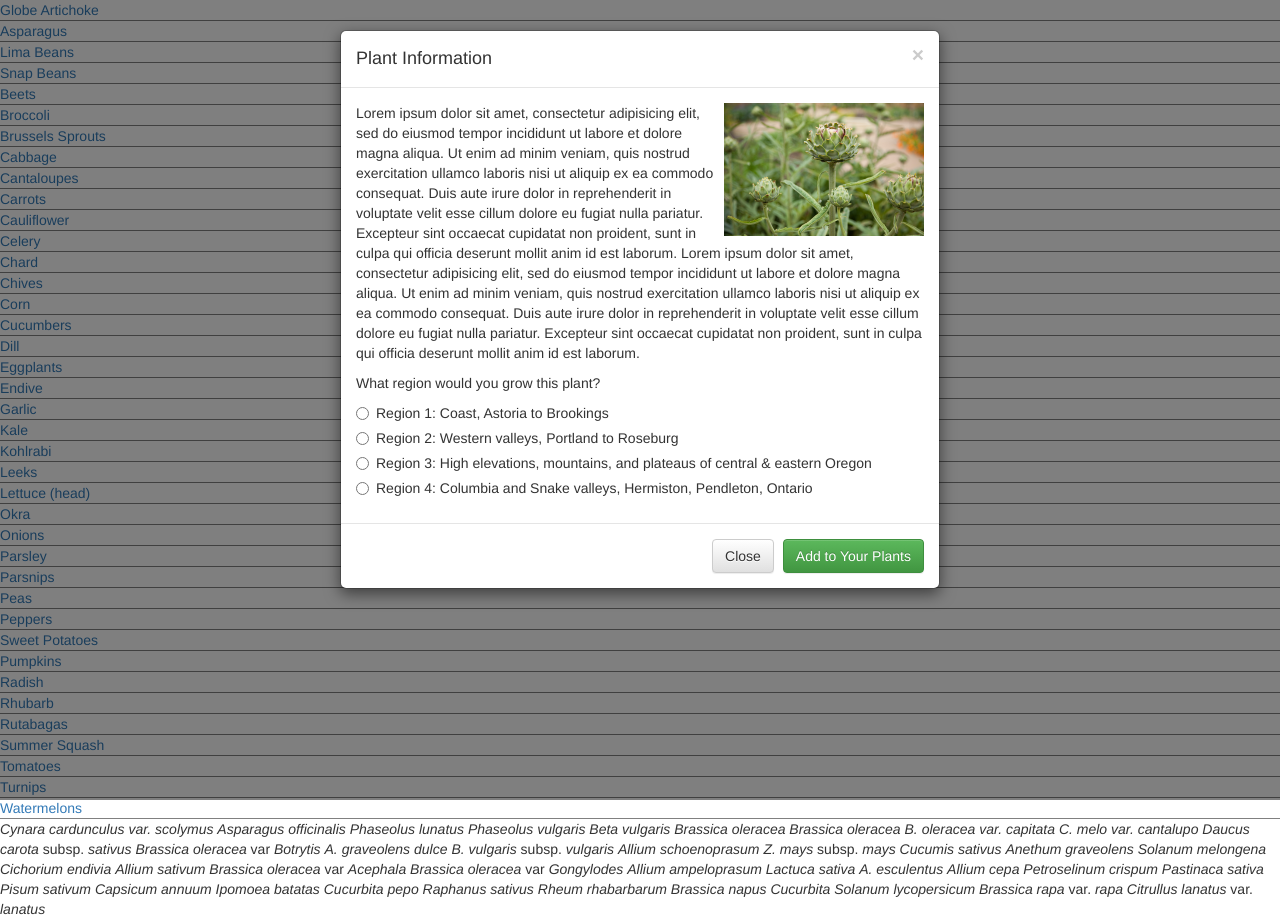
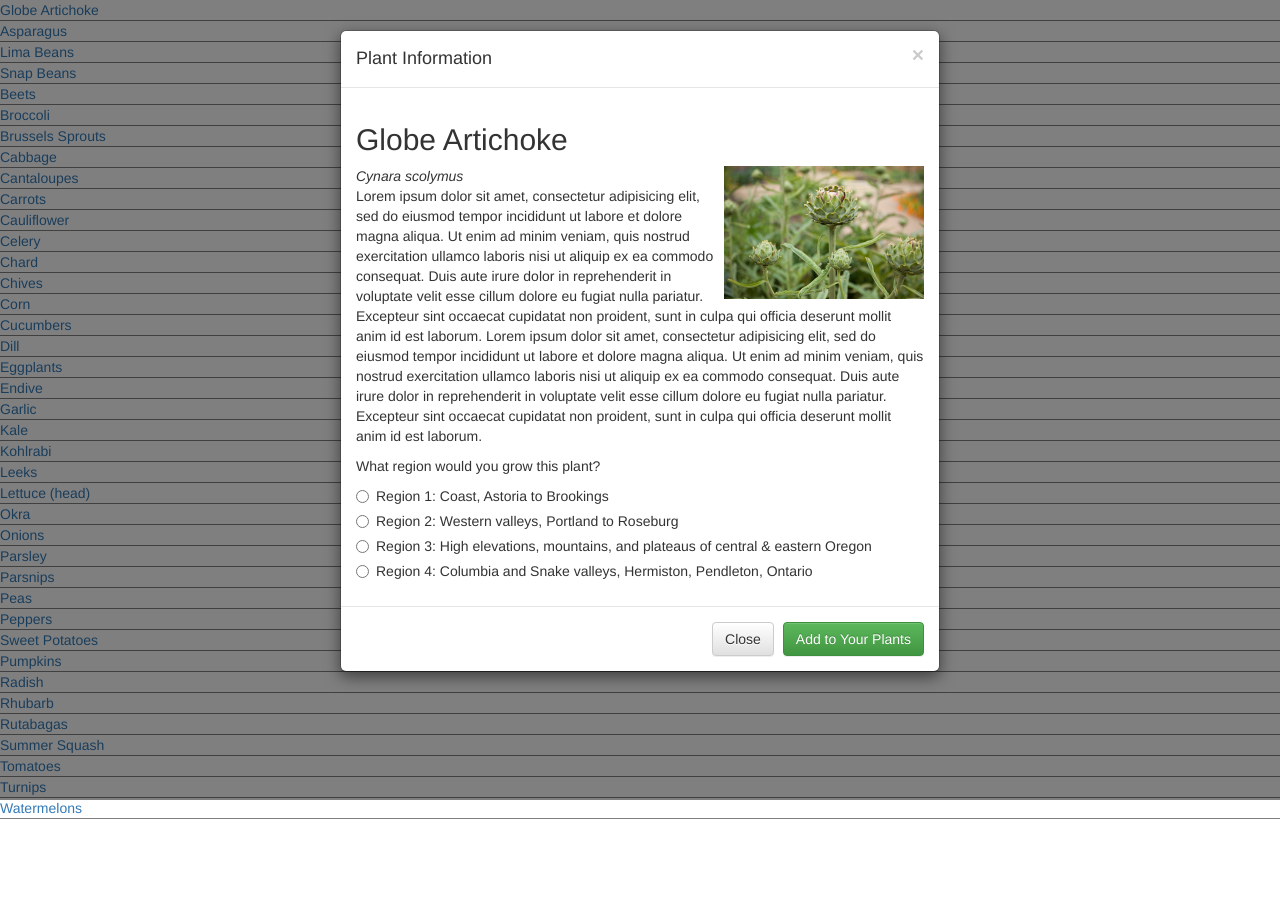
Before and after one commit to gracielundell/GreenThumb, a plain HTML site: page plants.html in a window 1280 px wide. Both pictures are taken after a click on the link "Globe Artichoke". After the commit the page ends 819 px from the top, so only its background shows below. Drawn offline with nearby package versions, Linux system fonts and the light colour scheme; a script that the page names is missing.

Commit message:
add some html to modals

```diff
--- a/plants.html
+++ b/plants.html
@@ -196,6 +196,8 @@
           </div>
           <form class="addPlant">
             <div class="modal-body">
+              <h2>Globe Artichoke</h2>
+              <em>Cynara scolymus</em>
               <img src="img/catalog/artichoke.jpg">
               <p>
                 Lorem ipsum dolor sit amet, consectetur adipisicing elit, sed do eiusmod tempor incididunt ut labore et dolore magna aliqua. Ut enim ad minim veniam, quis nostrud exercitation ullamco laboris nisi ut aliquip ex ea commodo consequat. Duis aute irure dolor in reprehenderit in voluptate velit esse cillum dolore eu fugiat nulla pariatur. Excepteur sint occaecat cupidatat non proident, sunt in culpa qui officia deserunt mollit anim id est laborum. Lorem ipsum dolor sit amet, consectetur adipisicing elit, sed do eiusmod tempor incididunt ut labore et dolore magna aliqua. Ut enim ad minim veniam, quis nostrud exercitation ullamco laboris nisi ut aliquip ex ea commodo consequat. Duis aute irure dolor in reprehenderit in voluptate velit esse cillum dolore eu fugiat nulla pariatur. Excepteur sint occaecat cupidatat non proident, sunt in culpa qui officia deserunt mollit anim id est laborum.
@@ -245,6 +247,8 @@
           </div>
           <form class="addPlant">
             <div class="modal-body">
+              <h2>Asparagus</h2>
+              <em>Asparagus officinalis</em>
               <img src="img/catalog/asparagus.jpg">
               <p>
                 Lorem ipsum dolor sit amet, consectetur adipisicing elit, sed do eiusmod tempor incididunt ut labore et dolore magna aliqua. Ut enim ad minim veniam, quis nostrud exercitation ullamco laboris nisi ut aliquip ex ea commodo consequat. Duis aute irure dolor in reprehenderit in voluptate velit esse cillum dolore eu fugiat nulla pariatur. Excepteur sint occaecat cupidatat non proident, sunt in culpa qui officia deserunt mollit anim id est laborum. Lorem ipsum dolor sit amet, consectetur adipisicing elit, sed do eiusmod tempor incididunt ut labore et dolore magna aliqua. Ut enim ad minim veniam, quis nostrud exercitation ullamco laboris nisi ut aliquip ex ea commodo consequat. Duis aute irure dolor in reprehenderit in voluptate velit esse cillum dolore eu fugiat nulla pariatur. Excepteur sint occaecat cupidatat non proident, sunt in culpa qui officia deserunt mollit anim id est laborum.
@@ -295,6 +299,8 @@
           <form class="addPlant">
             <div class="modal-body">
               <img src="img/catalog/limabeans.jpg">
+              <h2>Lima Beans</h2>
+              <em>Phaseolus lunatus</em>
               <p>
                 Lorem ipsum dolor sit amet, consectetur adipisicing elit, sed do eiusmod tempor incididunt ut labore et dolore magna aliqua. Ut enim ad minim veniam, quis nostrud exercitation ullamco laboris nisi ut aliquip ex ea commodo consequat. Duis aute irure dolor in reprehenderit in voluptate velit esse cillum dolore eu fugiat nulla pariatur. Excepteur sint occaecat cupidatat non proident, sunt in culpa qui officia deserunt mollit anim id est laborum. Lorem ipsum dolor sit amet, consectetur adipisicing elit, sed do eiusmod tempor incididunt ut labore et dolore magna aliqua. Ut enim ad minim veniam, quis nostrud exercitation ullamco laboris nisi ut aliquip ex ea commodo consequat. Duis aute irure dolor in reprehenderit in voluptate velit esse cillum dolore eu fugiat nulla pariatur. Excepteur sint occaecat cupidatat non proident, sunt in culpa qui officia deserunt mollit anim id est laborum.
               </p>
@@ -344,6 +350,8 @@
           <form class="addPlant">
             <div class="modal-body">
               <img src="img/catalog/snapbeans.jpg">
+              <h2>Snap Beans</h2>
+              <em>Phaseolus vulgaris</em>
               <p>
                 Lorem ipsum dolor sit amet, consectetur adipisicing elit, sed do eiusmod tempor incididunt ut labore et dolore magna aliqua. Ut enim ad minim veniam, quis nostrud exercitation ullamco laboris nisi ut aliquip ex ea commodo consequat. Duis aute irure dolor in reprehenderit in voluptate velit esse cillum dolore eu fugiat nulla pariatur. Excepteur sint occaecat cupidatat non proident, sunt in culpa qui officia deserunt mollit anim id est laborum. Lorem ipsum dolor sit amet, consectetur adipisicing elit, sed do eiusmod tempor incididunt ut labore et dolore magna aliqua. Ut enim ad minim veniam, quis nostrud exercitation ullamco laboris nisi ut aliquip ex ea commodo consequat. Duis aute irure dolor in reprehenderit in voluptate velit esse cillum dolore eu fugiat nulla pariatur. Excepteur sint occaecat cupidatat non proident, sunt in culpa qui officia deserunt mollit anim id est laborum.
               </p>
@@ -393,6 +401,8 @@
           <form class="addPlant">
             <div class="modal-body">
               <img src="img/catalog/beets.jpg">
+              <h2>Beets</h2>
+              <em>B. vulgaris</em> subsp. <em>vulgaris</em> Conditiva
               <p>
                 Lorem ipsum dolor sit amet, consectetur adipisicing elit, sed do eiusmod tempor incididunt ut labore et dolore magna aliqua. Ut enim ad minim veniam, quis nostrud exercitation ullamco laboris nisi ut aliquip ex ea commodo consequat. Duis aute irure dolor in reprehenderit in voluptate velit esse cillum dolore eu fugiat nulla pariatur. Excepteur sint occaecat cupidatat non proident, sunt in culpa qui officia deserunt mollit anim id est laborum. Lorem ipsum dolor sit amet, consectetur adipisicing elit, sed do eiusmod tempor incididunt ut labore et dolore magna aliqua. Ut enim ad minim veniam, quis nostrud exercitation ullamco laboris nisi ut aliquip ex ea commodo consequat. Duis aute irure dolor in reprehenderit in voluptate velit esse cillum dolore eu fugiat nulla pariatur. Excepteur sint occaecat cupidatat non proident, sunt in culpa qui officia deserunt mollit anim id est laborum.
               </p>
@@ -442,6 +452,8 @@
           <form class="addPlant">
             <div class="modal-body">
               <img src="img/catalog/broccoli.jpg">
+              <h2>Broccoli</h2>
+              <em>Brassica oleracea</em> Italica
               <p>
                 Lorem ipsum dolor sit amet, consectetur adipisicing elit, sed do eiusmod tempor incididunt ut labore et dolore magna aliqua. Ut enim ad minim veniam, quis nostrud exercitation ullamco laboris nisi ut aliquip ex ea commodo consequat. Duis aute irure dolor in reprehenderit in voluptate velit esse cillum dolore eu fugiat nulla pariatur. Excepteur sint occaecat cupidatat non proident, sunt in culpa qui officia deserunt mollit anim id est laborum. Lorem ipsum dolor sit amet, consectetur adipisicing elit, sed do eiusmod tempor incididunt ut labore et dolore magna aliqua. Ut enim ad minim veniam, quis nostrud exercitation ullamco laboris nisi ut aliquip ex ea commodo consequat. Duis aute irure dolor in reprehenderit in voluptate velit esse cillum dolore eu fugiat nulla pariatur. Excepteur sint occaecat cupidatat non proident, sunt in culpa qui officia deserunt mollit anim id est laborum.
               </p>
@@ -491,6 +503,8 @@
           <form class="addPlant">
             <div class="modal-body">
               <img src="img/catalog/brusselssprouts.jpg">
+              <h2>Brussels Sprouts</h2>
+              <em>Brassica oleracea</em> Gemmifera
               <p>
                 Lorem ipsum dolor sit amet, consectetur adipisicing elit, sed do eiusmod tempor incididunt ut labore et dolore magna aliqua. Ut enim ad minim veniam, quis nostrud exercitation ullamco laboris nisi ut aliquip ex ea commodo consequat. Duis aute irure dolor in reprehenderit in voluptate velit esse cillum dolore eu fugiat nulla pariatur. Excepteur sint occaecat cupidatat non proident, sunt in culpa qui officia deserunt mollit anim id est laborum. Lorem ipsum dolor sit amet, consectetur adipisicing elit, sed do eiusmod tempor incididunt ut labore et dolore magna aliqua. Ut enim ad minim veniam, quis nostrud exercitation ullamco laboris nisi ut aliquip ex ea commodo consequat. Duis aute irure dolor in reprehenderit in voluptate velit esse cillum dolore eu fugiat nulla pariatur. Excepteur sint occaecat cupidatat non proident, sunt in culpa qui officia deserunt mollit anim id est laborum.
               </p>
@@ -541,6 +555,8 @@
           <form class="addPlant">
             <div class="modal-body">
               <img src="img/catalog/cabbage.jpg">
+              <h2>Cabbage</h2>
+              <em>Brassica oleracea</em> Capitata
               <p>
                 Lorem ipsum dolor sit amet, consectetur adipisicing elit, sed do eiusmod tempor incididunt ut labore et dolore magna aliqua. Ut enim ad minim veniam, quis nostrud exercitation ullamco laboris nisi ut aliquip ex ea commodo consequat. Duis aute irure dolor in reprehenderit in voluptate velit esse cillum dolore eu fugiat nulla pariatur. Excepteur sint occaecat cupidatat non proident, sunt in culpa qui officia deserunt mollit anim id est laborum. Lorem ipsum dolor sit amet, consectetur adipisicing elit, sed do eiusmod tempor incididunt ut labore et dolore magna aliqua. Ut enim ad minim veniam, quis nostrud exercitation ullamco laboris nisi ut aliquip ex ea commodo consequat. Duis aute irure dolor in reprehenderit in voluptate velit esse cillum dolore eu fugiat nulla pariatur. Excepteur sint occaecat cupidatat non proident, sunt in culpa qui officia deserunt mollit anim id est laborum.
               </p>
@@ -590,6 +606,8 @@
           <form class="addPlant">
             <div class="modal-body">
               <img src="img/catalog/cantaloupes.jpg">
+              <h2>Cantaloupes</h2>
+              <em>Cucumis melo var. cantalupo</em>
               <p>
                 Lorem ipsum dolor sit amet, consectetur adipisicing elit, sed do eiusmod tempor incididunt ut labore et dolore magna aliqua. Ut enim ad minim veniam, quis nostrud exercitation ullamco laboris nisi ut aliquip ex ea commodo consequat. Duis aute irure dolor in reprehenderit in voluptate velit esse cillum dolore eu fugiat nulla pariatur. Excepteur sint occaecat cupidatat non proident, sunt in culpa qui officia deserunt mollit anim id est laborum. Lorem ipsum dolor sit amet, consectetur adipisicing elit, sed do eiusmod tempor incididunt ut labore et dolore magna aliqua. Ut enim ad minim veniam, quis nostrud exercitation ullamco laboris nisi ut aliquip ex ea commodo consequat. Duis aute irure dolor in reprehenderit in voluptate velit esse cillum dolore eu fugiat nulla pariatur. Excepteur sint occaecat cupidatat non proident, sunt in culpa qui officia deserunt mollit anim id est laborum.
               </p>
@@ -1962,6 +1980,8 @@
           <form class="addPlant">
             <div class="modal-body">
               <img src="img/catalog/tomatoes.jpg">
+              <h2>Tomatoes</h2>
+              <em>Solanum lycopersicum</em>
               <p>
                 Lorem ipsum dolor sit amet, consectetur adipisicing elit, sed do eiusmod tempor incididunt ut labore et dolore magna aliqua. Ut enim ad minim veniam, quis nostrud exercitation ullamco laboris nisi ut aliquip ex ea commodo consequat. Duis aute irure dolor in reprehenderit in voluptate velit esse cillum dolore eu fugiat nulla pariatur. Excepteur sint occaecat cupidatat non proident, sunt in culpa qui officia deserunt mollit anim id est laborum. Lorem ipsum dolor sit amet, consectetur adipisicing elit, sed do eiusmod tempor incididunt ut labore et dolore magna aliqua. Ut enim ad minim veniam, quis nostrud exercitation ullamco laboris nisi ut aliquip ex ea commodo consequat. Duis aute irure dolor in reprehenderit in voluptate velit esse cillum dolore eu fugiat nulla pariatur. Excepteur sint occaecat cupidatat non proident, sunt in culpa qui officia deserunt mollit anim id est laborum.
               </p>
@@ -2011,6 +2031,8 @@
           <form class="addPlant">
             <div class="modal-body">
               <img src="img/catalog/turnips.jpg">
+              <h2>Turnips</h2>
+              <em>Brassica rapa</em> var. <em>rapa</em>
               <p>
                 Lorem ipsum dolor sit amet, consectetur adipisicing elit, sed do eiusmod tempor incididunt ut labore et dolore magna aliqua. Ut enim ad minim veniam, quis nostrud exercitation ullamco laboris nisi ut aliquip ex ea commodo consequat. Duis aute irure dolor in reprehenderit in voluptate velit esse cillum dolore eu fugiat nulla pariatur. Excepteur sint occaecat cupidatat non proident, sunt in culpa qui officia deserunt mollit anim id est laborum. Lorem ipsum dolor sit amet, consectetur adipisicing elit, sed do eiusmod tempor incididunt ut labore et dolore magna aliqua. Ut enim ad minim veniam, quis nostrud exercitation ullamco laboris nisi ut aliquip ex ea commodo consequat. Duis aute irure dolor in reprehenderit in voluptate velit esse cillum dolore eu fugiat nulla pariatur. Excepteur sint occaecat cupidatat non proident, sunt in culpa qui officia deserunt mollit anim id est laborum.
               </p>
@@ -2060,6 +2082,8 @@
           <form class="addPlant">
             <div class="modal-body">
               <img src="img/catalog/watermelons.jpg">
+              <h2>Watermelons</h2>
+              <em>Citrullus lanatus</em> var. <em>lanatus</em>
               <p>
                 Lorem ipsum dolor sit amet, consectetur adipisicing elit, sed do eiusmod tempor incididunt ut labore et dolore magna aliqua. Ut enim ad minim veniam, quis nostrud exercitation ullamco laboris nisi ut aliquip ex ea commodo consequat. Duis aute irure dolor in reprehenderit in voluptate velit esse cillum dolore eu fugiat nulla pariatur. Excepteur sint occaecat cupidatat non proident, sunt in culpa qui officia deserunt mollit anim id est laborum. Lorem ipsum dolor sit amet, consectetur adipisicing elit, sed do eiusmod tempor incididunt ut labore et dolore magna aliqua. Ut enim ad minim veniam, quis nostrud exercitation ullamco laboris nisi ut aliquip ex ea commodo consequat. Duis aute irure dolor in reprehenderit in voluptate velit esse cillum dolore eu fugiat nulla pariatur. Excepteur sint occaecat cupidatat non proident, sunt in culpa qui officia deserunt mollit anim id est laborum.
               </p>
@@ -2101,43 +2125,3 @@
     <!--END ALL MODALS-->
   </body>
 </html>
-
-<em>Cynara cardunculus var. scolymus</em>
-<em>Asparagus officinalis</em>
-<em>Phaseolus lunatus</em>
-<em>Phaseolus vulgaris</em>
-<em>Beta vulgaris</em>
-<em>Brassica oleracea</em>
-<em>Brassica oleracea</em>
-<em>B. oleracea var. capitata</em>
-<em>C. melo var. cantalupo</em>
-<em>Daucus carota</em> subsp. <em>sativus</em>
-<em>Brassica oleracea</em> var <em>Botrytis</em>
-<em>A. graveolens dulce</em>
-<em>B. vulgaris</em> subsp. <em>vulgaris</em>
-<em>Allium schoenoprasum</em>
-<em>Z. mays</em> subsp. <em>mays</em>
-<em>Cucumis sativus</em>
-<em>Anethum graveolens</em>
-<em>Solanum melongena</em>
-<em>Cichorium endivia</em>
-<em>Allium sativum</em>
-<em>Brassica oleracea</em> var <em>Acephala</em>
-<em>Brassica oleracea</em> var <em>Gongylodes</em>
-<em>Allium ampeloprasum</em>
-<em>Lactuca sativa</em>
-<em>A. esculentus</em>
-<em>Allium cepa</em>
-<em>Petroselinum crispum</em>
-<em>Pastinaca sativa</em>
-<em>Pisum sativum</em>
-<em>Capsicum annuum</em>
-<em>Ipomoea batatas</em>
-<em>Cucurbita pepo</em>
-<em>Raphanus sativus</em>
-<em>Rheum rhabarbarum</em>
-<em>Brassica napus</em>
-<em>Cucurbita</em>
-<em>Solanum lycopersicum</em>
-<em>Brassica rapa</em> var. <em>rapa</em>
-<em>Citrullus lanatus</em> var. <em>lanatus</em>
```
